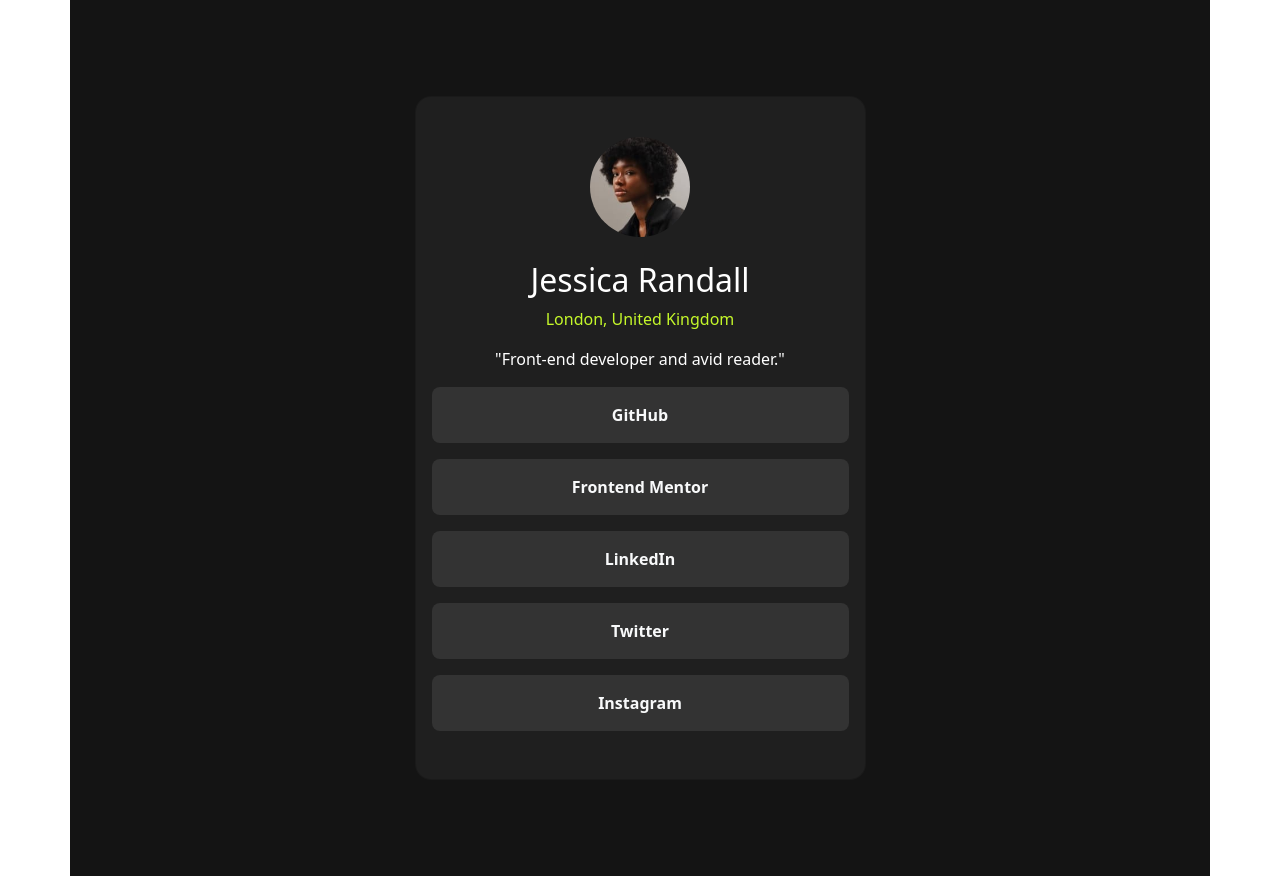
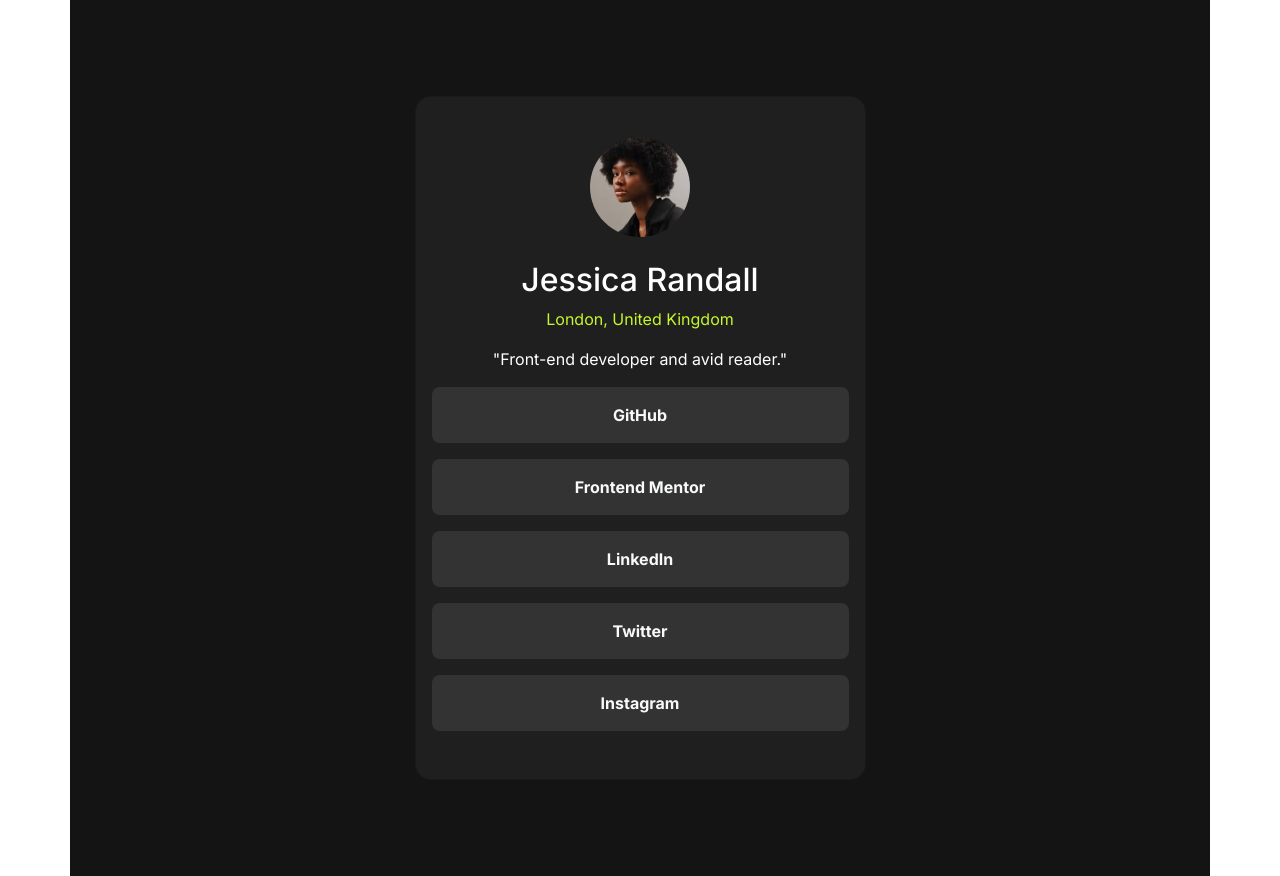
Before and after one commit to nishantcm/social-links-profile-main-fm, a website built with Vite: page src/index.html in a window 1280 px wide. Built offline with nearby package versions, Linux system fonts and the light colour scheme.

Commit message:
Update the both the files for font family

```diff
--- a/src/index.html
+++ b/src/index.html
@@ -10,7 +10,7 @@
             <div class="row vh-100 d-flex justify-content-center align-items-center">
                 <div class="col-12 content-background py-5 ">
                     <div class="row d-flex justify-content-center align-items-center">
-                        <div class="col-10 col-sm-10 col-md-5 col-lg-5 col-xl-5">
+                        <div class="col-11 col-sm-11 col-md-6 col-lg-5 col-xl-5">
                             <div class="card pt-3 rounded-4 my-5">
                                 <div class="images p-4 text-center">
                                     <img src="../image/avatar-jessica.jpeg" alt="Jessica Profile" class="rounded-circle profile ">
--- a/src/scss/styles.scss
+++ b/src/scss/styles.scss
@@ -1,5 +1,8 @@
 //Import all of bootstrap's css
 @import "~bootstrap/scss/bootstrap";
+
+// Font Family
+@import url('https://fonts.googleapis.com/css2?family=Inter:wght@100..900&display=swap');
 
 :root{
     --Green: hsl(75, 94%, 57%);
@@ -9,6 +12,9 @@
     --Off-Black: hsl(0, 0%, 8%);
 }
 
+.container{
+    font-family: "Inter", sans-serif;
+}
 .content-background{
     background-color: var(--Off-Black);
 }
```
